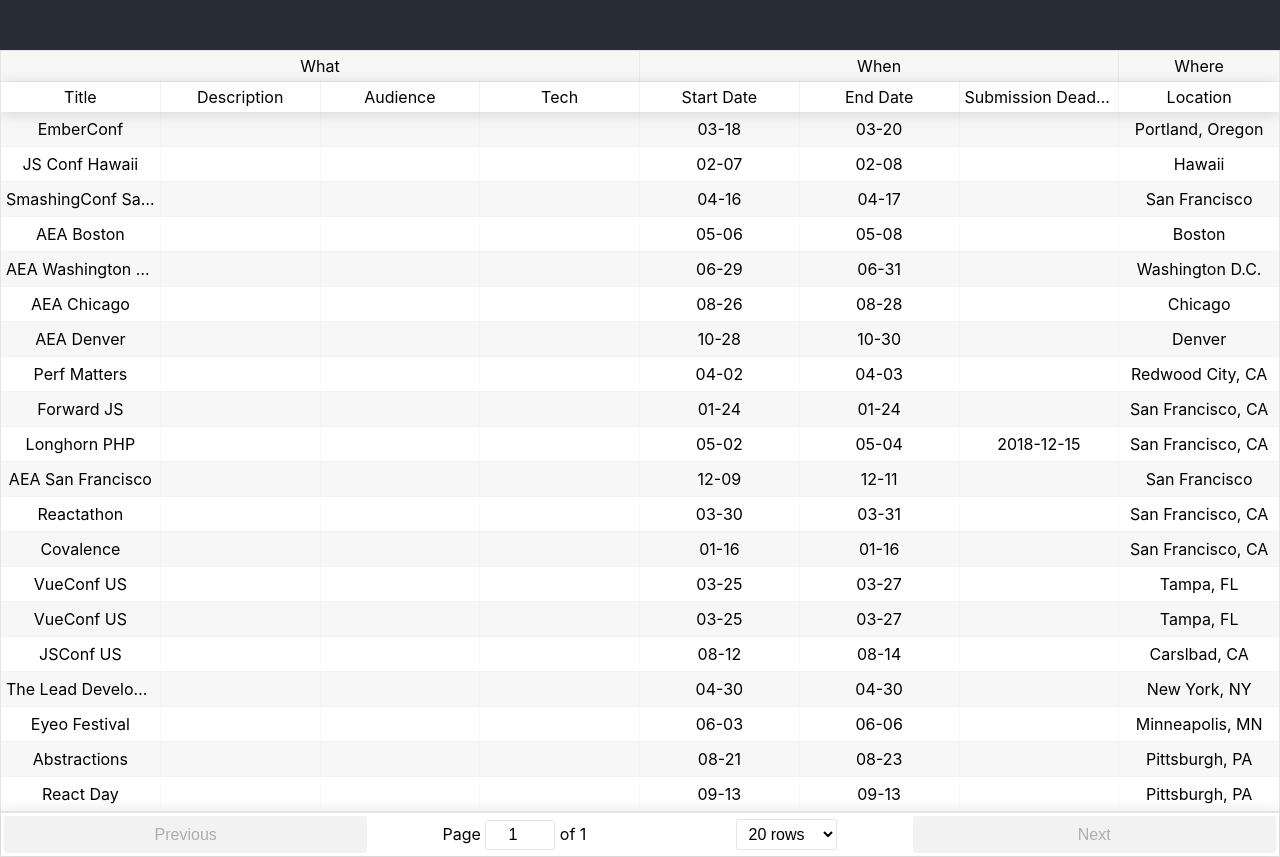
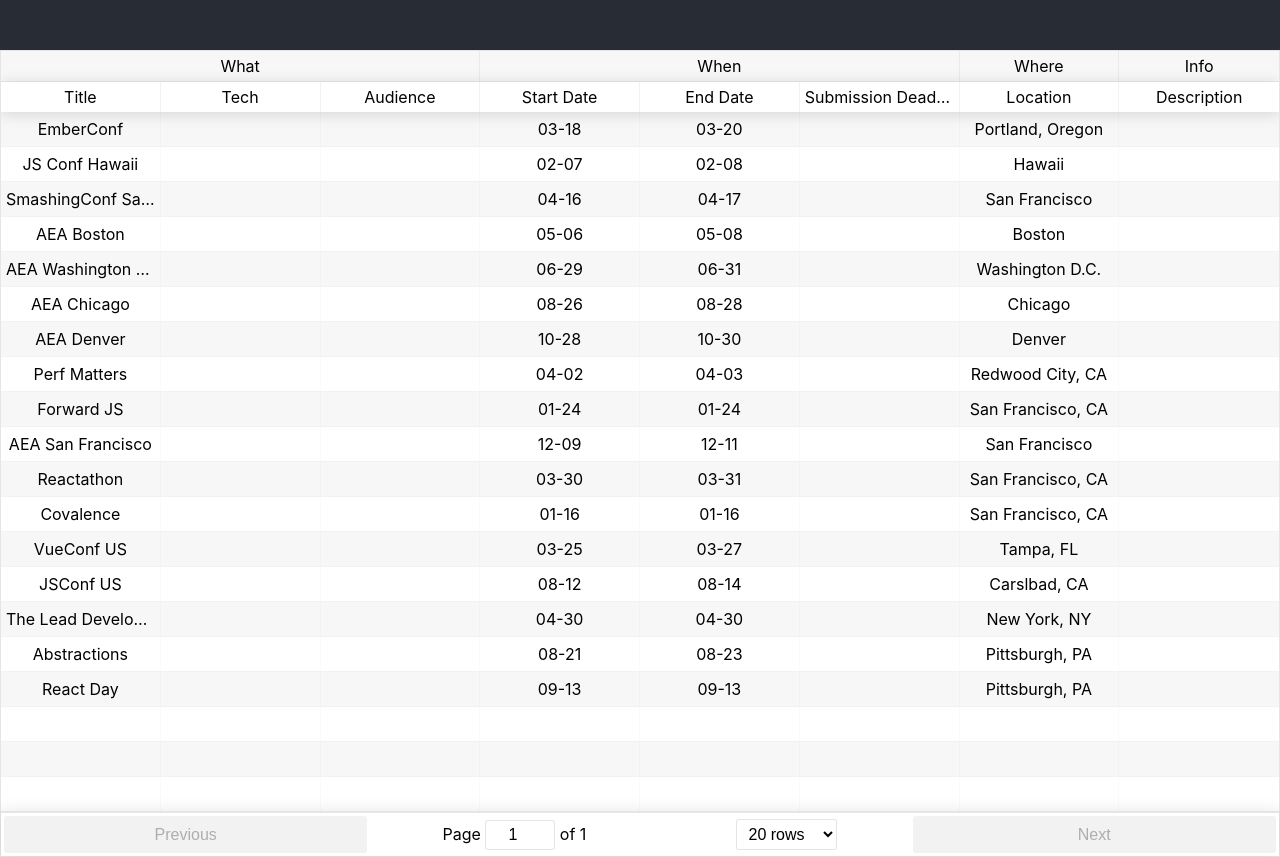
Before and after one commit to dannyphillips/conferences, a React (Create React App) app: page / in a window 1280 px wide. Built offline with nearby package versions, Linux system fonts and the light colour scheme; the HTML template or start-up script is replaced by a standard one.

Commit message:
refined the list & added tech

```diff
--- a/src/Table.js
+++ b/src/Table.js
@@ -25,17 +25,13 @@
                   accessor: "title"
                 },
                 {
-                  Header: "Description",
-                  id: "description"
+                  Header: "Tech",
+                  id: "tech"
                 },
                 {
                   Header: "Audience",
                   id: "audience"
                 },
-                {
-                  Header: "Tech",
-                  id: "tech"
-                }
 
               ]
             },
@@ -64,6 +60,15 @@
                   accessor: "location"
                 }
               ]
+            },
+            {
+              Header: "Info",
+              columns: [
+                {
+                  Header: "Description",
+                  id: "description"
+                }
+              ]
             }
           ]}
           className="-striped -highlight"
--- a/src/list.json
+++ b/src/list.json
@@ -7,7 +7,8 @@
     "dateEnd": "03-20",
     "month": "March",
     "submissionDeadline": "",
-    "country": "USA"
+    "country": "USA",
+    "tech": "javascript, ember"
   },
   {
     "title": "JS Conf Hawaii",
@@ -17,7 +18,8 @@
     "dateEnd": "02-08",
     "month": "February",
     "submissionDeadline": "",
-    "country": "USA"
+    "country": "USA",
+    "tech": "javascript"
   },
   {
     "title": "SmashingConf San Fran",
@@ -27,7 +29,8 @@
     "dateEnd": "04-17",
     "month": "April",
     "submissionDeadline": "",
-    "country": "USA"
+    "country": "USA",
+    "tech": "javascript"
   },
   {
     "title": "AEA Boston",
@@ -87,17 +90,8 @@
     "dateEnd": "01-24",
     "month": "January",
     "submissionDeadline": "",
-    "country": "USA"
-  },
-  {
-    "title": "Longhorn PHP",
-    "url": "https://longhornphp.com/",
-    "location": "San Francisco, CA",
-    "dateStart": "05-02",
-    "dateEnd": "05-04",
-    "month": "May",
-    "submissionDeadline": "2018-12-15",
-    "country": "USA"
+    "country": "USA",
+    "tech": "javascript"
   },
   {
     "title": "AEA San Francisco",
@@ -117,7 +111,8 @@
     "dateEnd": "03-31",
     "month": "March",
     "submissionDeadline": "",
-    "country": "USA"
+    "country": "USA",
+    "tech": "javascript, react"
   },
   {
     "title": "Covalence",
@@ -137,17 +132,8 @@
     "dateEnd": "03-27",
     "month": "March",
     "submissionDeadline": "",
-    "country": "USA"
-  },
-  {
-    "title": "VueConf US",
-    "url": "http://us.vuejs.org/",
-    "location": "Tampa, FL",
-    "dateStart": "03-25",
-    "dateEnd": "03-27",
-    "month": "March",
-    "submissionDeadline": "",
-    "country": "USA"
+    "country": "USA",
+    "tech": "javascript, vue"
   },
   {
     "title": "JSConf US",
@@ -157,7 +143,8 @@
     "dateEnd": "08-14",
     "month": "August",
     "submissionDeadline": "",
-    "country": "USA"
+    "country": "USA",
+    "tech": "javascript"
   },
   {
     "title": "The Lead Developer",
@@ -166,16 +153,6 @@
     "dateStart": "04-30",
     "dateEnd": "04-30",
     "month": "April",
-    "submissionDeadline": "",
-    "country": "USA"
-  },
-  {
-    "title": "Eyeo Festival",
-    "url": "http://eyeofestival.com/",
-    "location": "Minneapolis, MN",
-    "dateStart": "06-03",
-    "dateEnd": "06-06",
-    "month": "June",
     "submissionDeadline": "",
     "country": "USA"
   },
@@ -197,6 +174,7 @@
     "dateEnd": "09-13",
     "month": "September",
     "submissionDeadline": "",
-    "country": "USA"
+    "country": "USA",
+    "tech": "javascript, react"
   }
 ]
```
